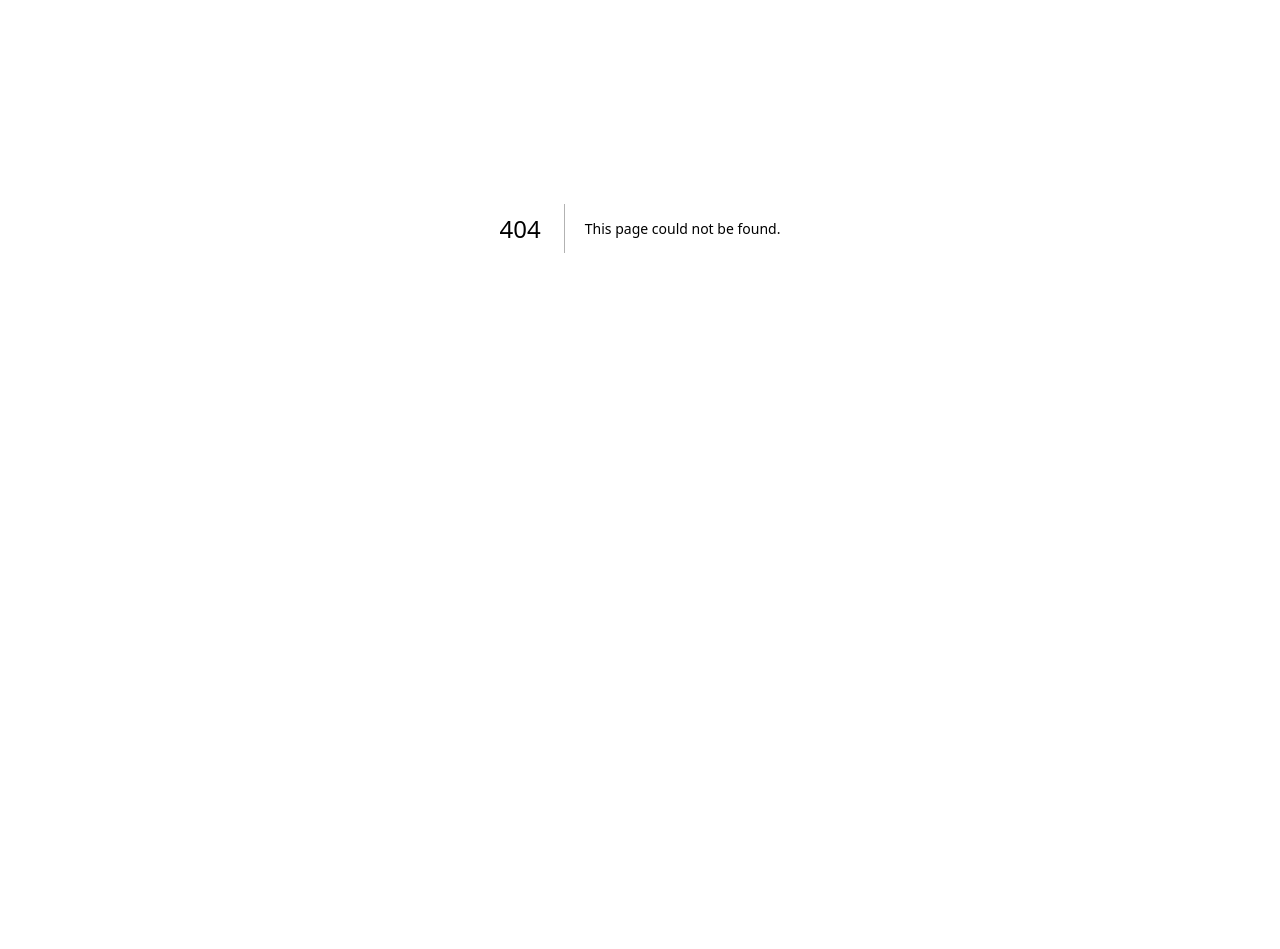
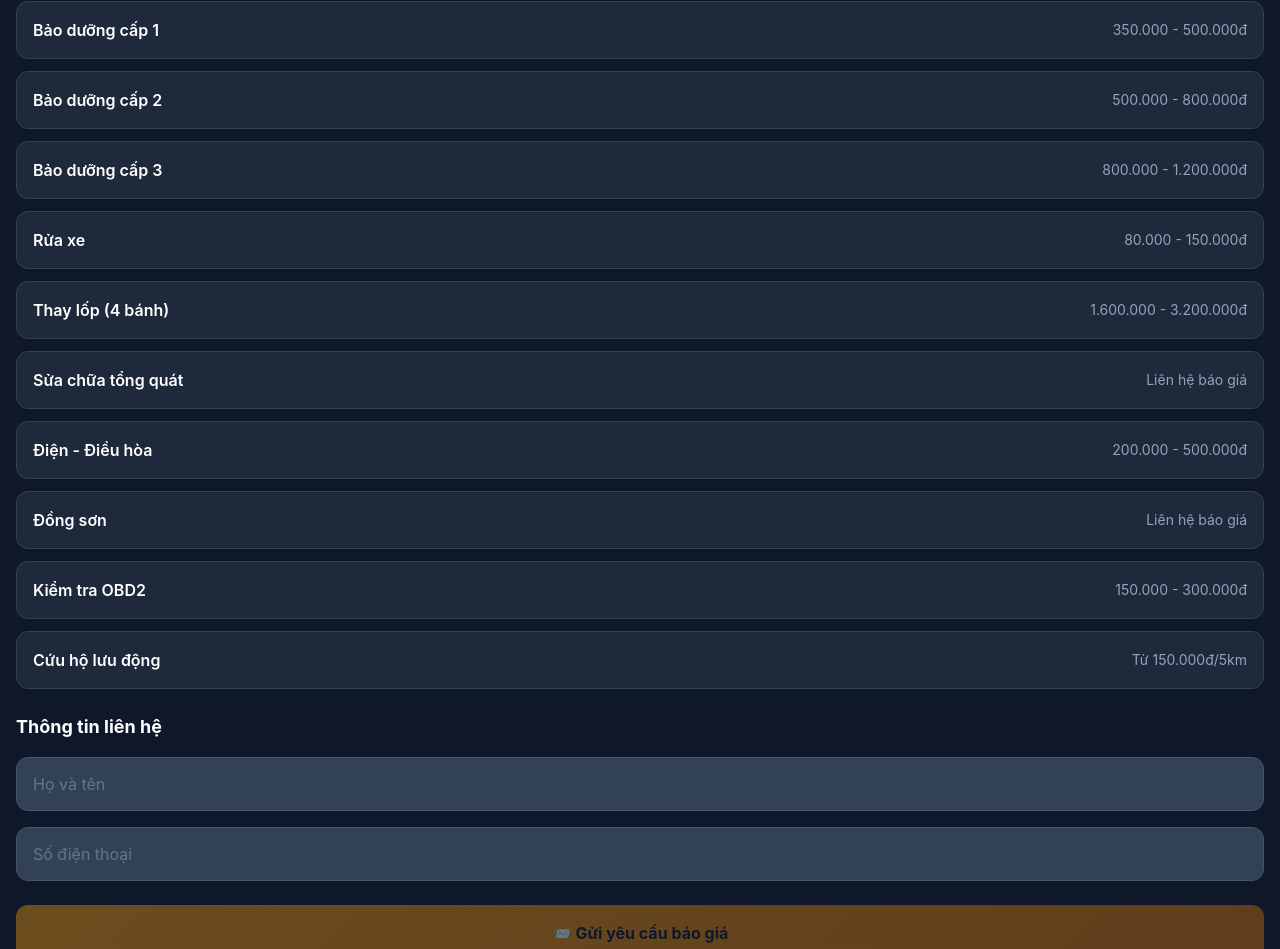
Before and after one commit to philonggroup/cardiy-platform, a Next.js app: page /quote in a window 1280 px wide. Before the commit this address had no page. Shown: the part 172-1121 px from the top of the page. Before the commit the page ends 800 px from the top, so only its background shows below. Built offline with nearby package versions, Linux system fonts and the light colour scheme.

Commit message:
Create page.tsx

```diff
--- /dev/null
+++ b/app/quote/page.tsx
@@ -0,0 +1,79 @@
+'use client';
+import { useState } from 'react';
+import Link from 'next/link';
+
+const SERVICES = [
+  { name: 'Bảo dưỡng cấp 1', price: '350.000 - 500.000đ' },
+  { name: 'Bảo dưỡng cấp 2', price: '500.000 - 800.000đ' },
+  { name: 'Bảo dưỡng cấp 3', price: '800.000 - 1.200.000đ' },
+  { name: 'Rửa xe', price: '80.000 - 150.000đ' },
+  { name: 'Thay lốp (4 bánh)', price: '1.600.000 - 3.200.000đ' },
+  { name: 'Sửa chữa tổng quát', price: 'Liên hệ báo giá' },
+  { name: 'Điện - Điều hòa', price: '200.000 - 500.000đ' },
+  { name: 'Đồng sơn', price: 'Liên hệ báo giá' },
+  { name: 'Kiểm tra OBD2', price: '150.000 - 300.000đ' },
+  { name: 'Cứu hộ lưu động', price: 'Từ 150.000đ/5km' },
+];
+
+export default function QuotePage() {
+  const [selected, setSelected] = useState<string[]>([]);
+  const [sent, setSent] = useState(false);
+  const [name, setName] = useState('');
+  const [phone, setPhone] = useState('');
+
+  const toggle = (s: string) => setSelected(p => p.includes(s) ? p.filter(x => x !== s) : [...p, s]);
+
+  const send = async () => {
+    setSent(true);
+  };
+
+  if (sent) return (
+    <div className="min-h-screen bg-[#0F172A] flex flex-col items-center justify-center px-4">
+      <div className="text-6xl mb-4">📨</div>
+      <h1 className="text-white font-black text-2xl mb-2 text-center">Gửi yêu cầu thành công!</h1>
+      <p className="text-slate-400 text-center mb-6">Chúng tôi sẽ liên hệ báo giá trong vòng 30 phút.</p>
+      <Link href="/" className="btn-primary py-4 px-8 rounded-xl text-lg">Về trang chủ</Link>
+    </div>
+  );
+
+  return (
+    <div className="min-h-screen bg-[#0F172A] pb-24">
+      <div className="bg-[#1E293B] px-4 pt-12 pb-4 border-b border-slate-700">
+        <div className="flex items-center gap-3">
+          <Link href="/" className="w-10 h-10 bg-slate-700 rounded-xl flex items-center justify-center text-white text-lg">←</Link>
+          <h1 className="text-white font-bold text-xl">Nhận báo giá</h1>
+        </div>
+      </div>
+      <div className="px-4 py-6">
+        <h2 className="text-white font-bold text-lg mb-4">Bảng giá tham khảo</h2>
+        <div className="space-y-3 mb-6">
+          {SERVICES.map(s => (
+            <div key={s.name} onClick={() => toggle(s.name)} className={`p-4 rounded-xl border cursor-pointer transition-all ${selected.includes(s.name) ? 'border-amber-400 bg-amber-400/10' : 'border-slate-700 bg-[#1E293B]'}`}>
+              <div className="flex justify-between items-center">
+                <span className={`font-semibold ${selected.includes(s.name) ? 'text-amber-400' : 'text-white'}`}>{s.name}</span>
+                <span className="text-slate-400 text-sm">{s.price}</span>
+              </div>
+            </div>
+          ))}
+        </div>
+
+        {selected.length > 0 && (
+          <div className="bg-[#1E293B] rounded-2xl p-4 border border-amber-400/30 mb-6">
+            <h3 className="text-amber-400 font-bold mb-3">Dịch vụ đã chọn ({selected.length})</h3>
+            {selected.map(s => <div key={s} className="text-slate-300 text-sm mb-1">• {s}</div>)}
+          </div>
+        )}
+
+        <h2 className="text-white font-bold text-lg mb-4">Thông tin liên hệ</h2>
+        <div className="space-y-4 mb-6">
+          <input value={name} onChange={e => setName(e.target.value)} placeholder="Họ và tên" className="input-field" />
+          <input value={phone} onChange={e => setPhone(e.target.value)} placeholder="Số điện thoại" type="tel" className="input-field" />
+        </div>
+
+        <button onClick={send} disabled={!name || !phone} className="w-full btn-primary disabled:opacity-40 py-4 rounded-xl text-lg">
+          📨 Gửi yêu cầu báo giá
+        </button>
+      </div>
+    </div>
+  );
+}
```
